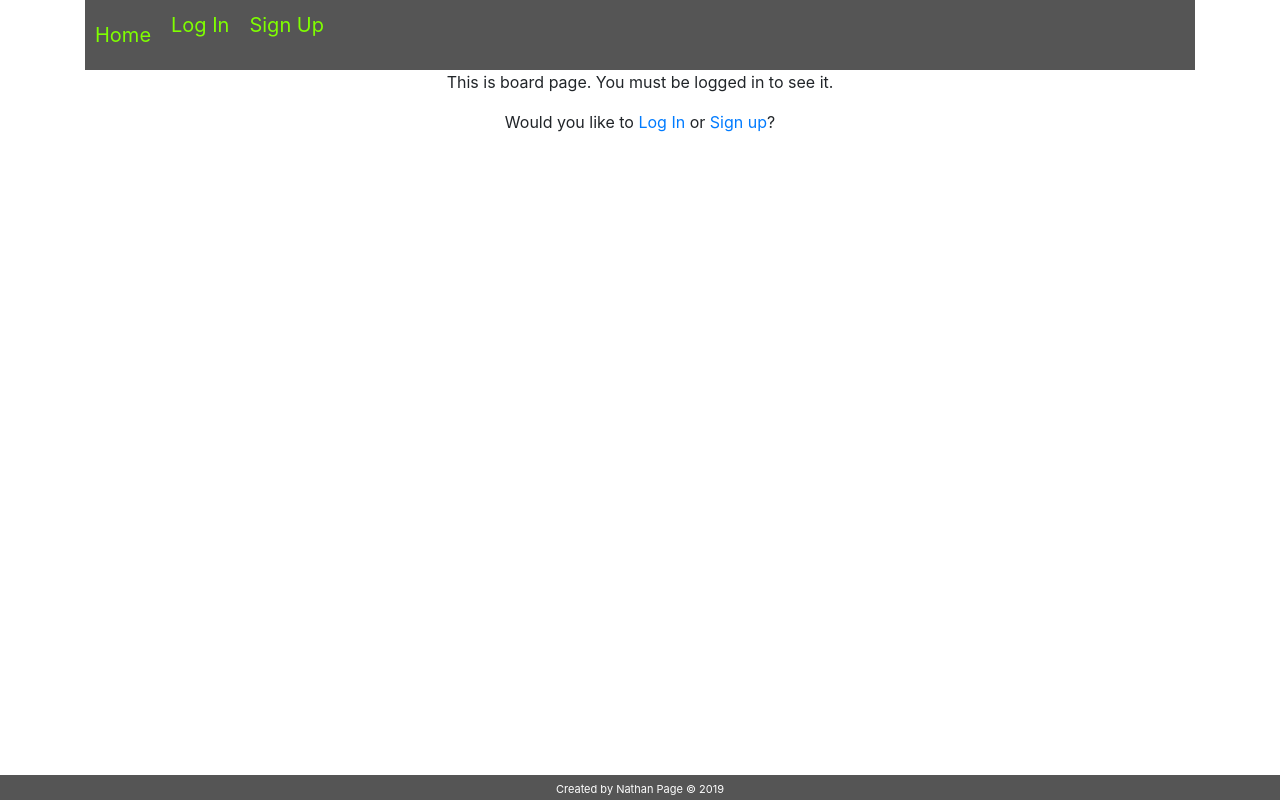
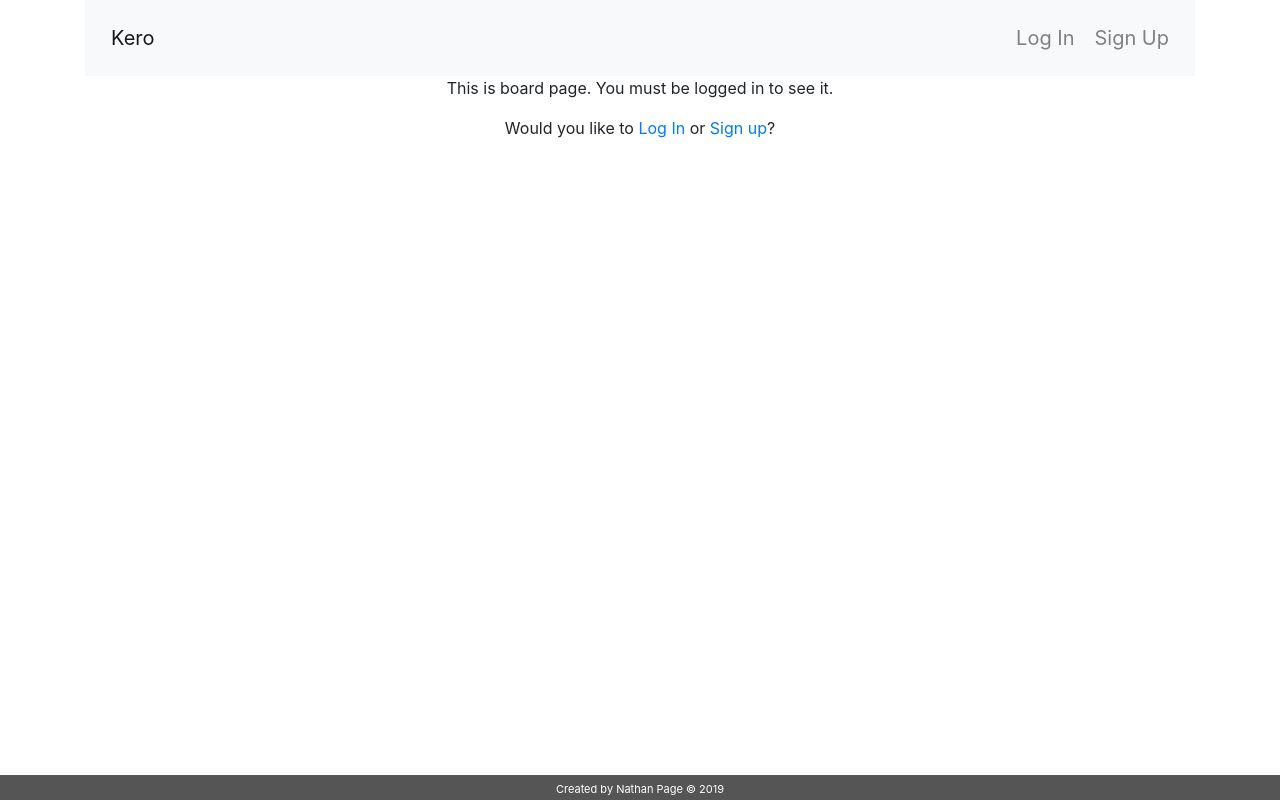
Before and after one commit to nathanalexanderpage/kero, a React (Create React App) app in the folder client-side/: page /board in a window 1280 px wide. Built offline with nearby package versions, Linux system fonts and the light colour scheme; no server answers.

Commit message:
added new nav bar from ReactStrap

```diff
--- a/client-side/src/App.css
+++ b/client-side/src/App.css
@@ -9,12 +9,12 @@
   margin: 10px;
   text-decoration: none;
   font-size: 20px;
-  color: chartreuse;
+  color: grey;
   cursor: pointer;
 }
 
 nav a:hover {
-  color: hotpink;
+  color: black;
 }
 
 .footer {
--- a/client-side/src/App.js
+++ b/client-side/src/App.js
@@ -6,7 +6,7 @@
 import Footer from './layout/Footer';
 import Home from './Home';
 import Login from './auth/Login';
-import Nav from './layout/Nav';
+import Navigation from './layout/Navigation';
 import Profile from './pages/Profile';
 import AdminProfile from './pages/AdminProfile';
 import Signup from './auth/Signup';
@@ -181,7 +181,7 @@
       <div className="App">
         <Router>
           <div className="container">
-            <Nav user={this.state.user} resetUser={this.resetUser} />
+            <Navigation user={this.state.user} resetUser={this.resetUser} />
             <Route exact path="/" component={Home} />
             <Route path="/login" component={
               () => (
--- a/client-side/src/layout/Nav.js
+++ b/client-side/src/layout/Navigation.js
@@ -1,8 +1,23 @@
 import React, { Component } from 'react';
 import { Link } from 'react-router-dom';
+import { Collapse, Navbar, NavbarToggler, NavbarBrand, Nav, NavItem, NavLink } from 'reactstrap';
 
 
-class Nav extends Component {
+
+export default class Navigation extends React.Component {
+  constructor(props) {
+    super(props);
+
+    this.toggle = this.toggle.bind(this);
+    this.state = {
+      isOpen: false
+    };
+  }
+  toggle() {
+    this.setState({
+      isOpen: !this.state.isOpen
+    });
+  }
   handleLogout = (e) => {
     e.preventDefault();
     // TODO: REMOVE LS TOKEN; UPDATE PARENT STATE
@@ -35,23 +50,24 @@
         );
 
     }
-    else {
-      links = (
-          <span>
-            <Link to="/login">Log In</Link>
-            <Link to="/signup">Sign Up</Link>
-          </span>
-        );
-    }
-    return(
+      return(
         <div>
-          <nav className="nav">
-            <Link to="/">Home</Link>
-            {links}
-          </nav>
-        </div>
-      );
+        <Navbar color="light" light expand="md">
+          <NavbarBrand href="/">Kero</NavbarBrand>
+          <NavbarToggler onClick={this.toggle} />
+          <Collapse isOpen={this.state.isOpen} navbar>
+            <Nav className="ml-auto" navbar>
+              <NavItem>
+                <Link to="/login">Log In</Link>
+                  {links}
+              </NavItem>
+              <NavItem>
+                <Link to="/signup">Sign Up</Link>
+              </NavItem>
+              </Nav>
+          </Collapse>
+        </Navbar>
+      </div>
+    );
   }
 }
-
-export default Nav;
--- a/client-side/src/pages/Sprint.js
+++ b/client-side/src/pages/Sprint.js
@@ -49,9 +49,9 @@
     axios.post(`${SERVER_URL}/tasks/post`, newState,
       {
         headers: {
-         'Authorization' : `Bearer ${token}`
-       }
-     })
+        'Authorization' : `Bearer ${token}`
+      }
+    })
     .then(response=> {
       console.log('Success');
       console.log(response);
```
Also changed, not shown: client-side/public/images/icons8-frog-filled-50.png (added).
